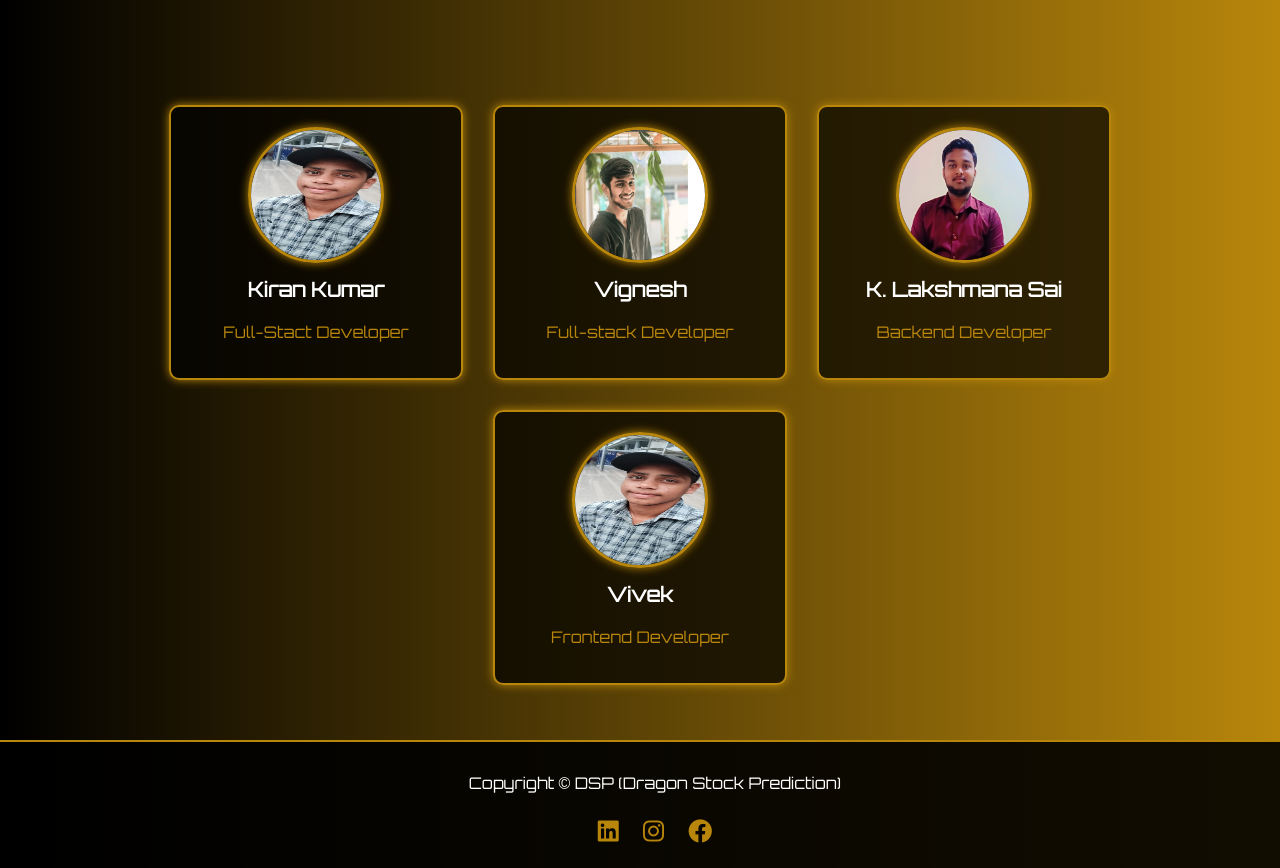
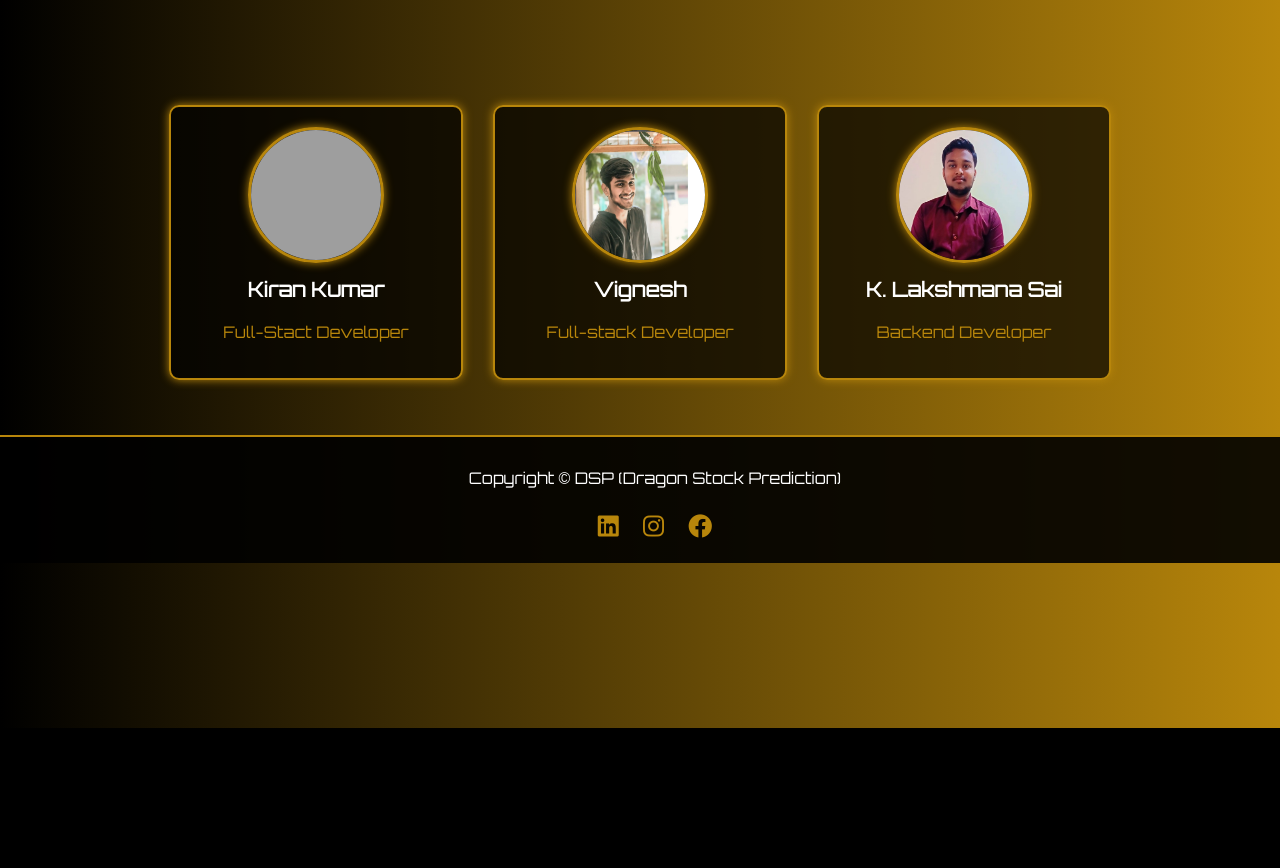
Before and after one commit to Kirankumar351/Real-Time-Stock-Market-Analysis, a Flask app: page /contact in a window 1280 px wide. Shown: the part 72-940 px from the top of the page. After the commit the page ends 800 px from the top, so only its background shows below. Run offline with Flask 3, Linux system fonts and the light colour scheme; grey boxes are pictures that could not be loaded.

Commit message:
Update contact.html

```diff
--- a/templates/contact.html
+++ b/templates/contact.html
@@ -119,7 +119,7 @@
     </nav><br><br>
     <div class="carousel">
         <div class="card">
-            <img src="{{ url_for('static', filename='profile3.jpg') }}" alt="Person">
+            <img src="{{ url_for('static', filename='125.jpg') }}" alt="Person">
             <h3>Kiran Kumar</h3>
             <p>Full-Stact Developer</p>
         </div>
@@ -132,12 +132,6 @@
             <img src="{{ url_for('static', filename='profile2.jpg') }}" alt="Person">
             <h3>K. Lakshmana Sai</h3>
             <p>Backend Developer</p>
-        </div>
-
-        <div class="card">
-            <img src="{{ url_for('static', filename='profile3.jpg') }}" alt="Person">
-            <h3>Vivek</h3>
-            <p>Frontend Developer</p>
         </div>
     </div><br><br>
 
```
